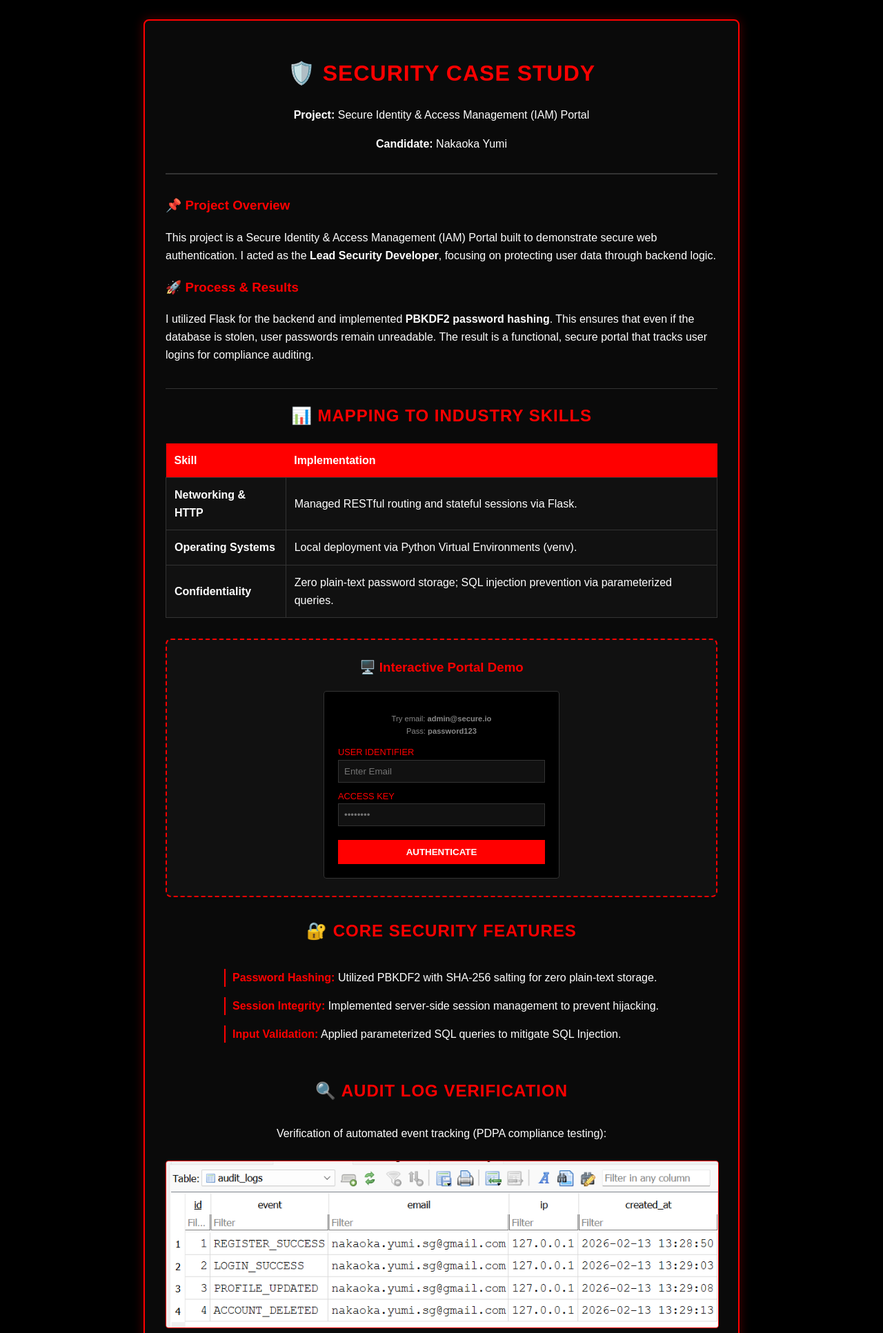
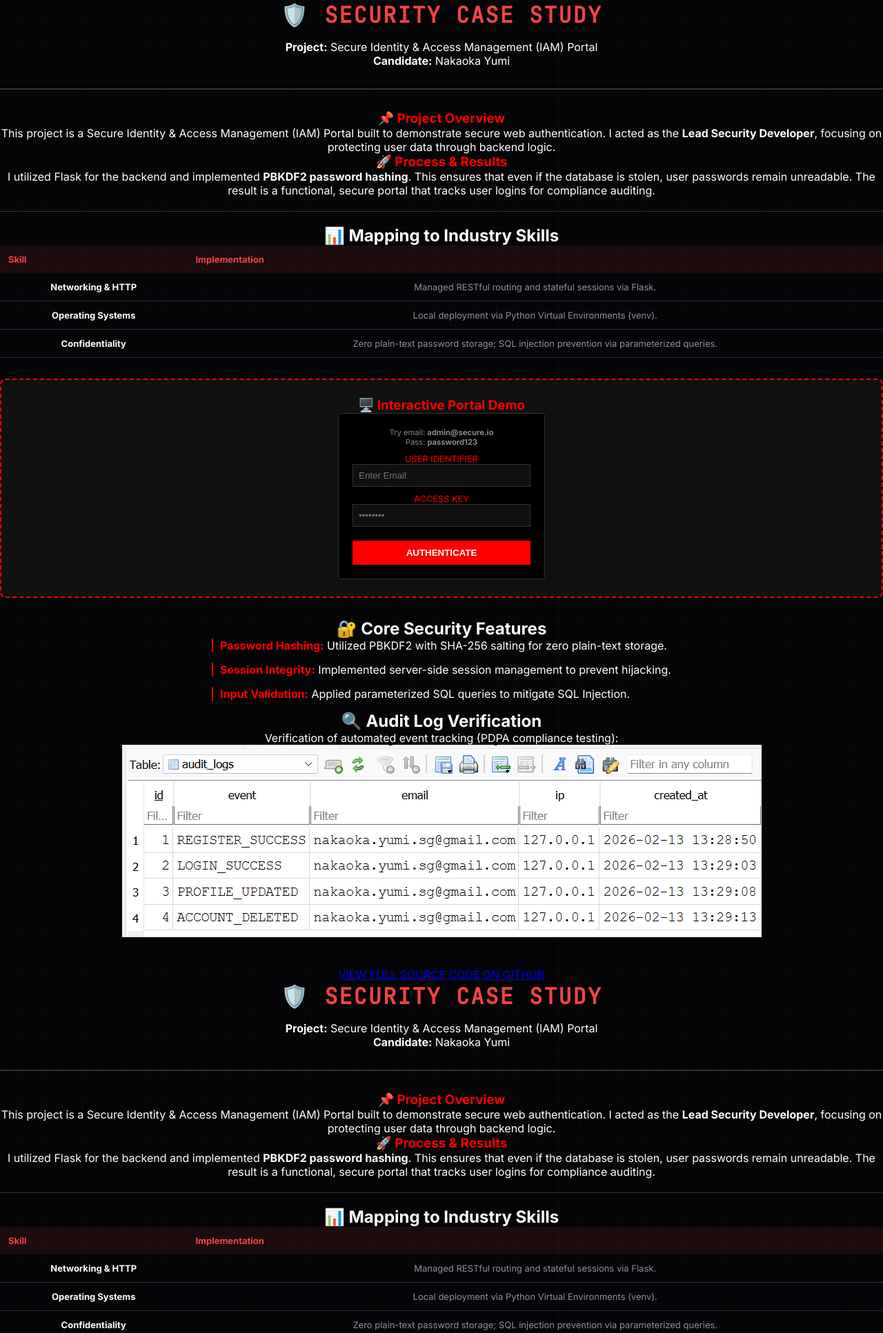
Before and after one commit to nakaokayumi/secure-identity-portal, a Flask app: template templates/index.html in a window 1280 px wide. Shown: the top 1933 px of the page at 69% size. Run offline with Flask 3, Linux system fonts and the light colour scheme; the template is opened without the code that fills it, so the values that code supplies are empty.

Commit message:
Update index.html

```diff
--- a/templates/index.html
+++ b/templates/index.html
@@ -3,19 +3,125 @@
 <head>
     <meta charset="UTF-8">
     <title>Security Portfolio | Secure IAM Portal</title>
-    <style>
-        body { background-color: #000; color: #fff; font-family: sans-serif; padding: 20px; line-height: 1.6; }
-        .box { max-width: 800px; margin: auto; border: 2px solid #ff0000; padding: 30px; background: #0a0a0a; border-radius: 8px; box-shadow: 0 0 15px rgba(255, 0, 0, 0.3); }
-        h1, h2 { color: #ff0000; text-align: center; text-transform: uppercase; letter-spacing: 1px; }
-        table { width: 100%; border-collapse: collapse; margin: 20px 0; background: #111; }
-        th { background: #ff0000; color: #fff; padding: 12px; text-align: left; }
-        td { border: 1px solid #333; padding: 12px; }
-        .screenshot-container { text-align: center; margin-top: 30px; }
-        img { width: 100%; border: 1px solid #ff0000; border-radius: 4px; margin-top: 10px; }
-        .btn { display: inline-block; color: #ff0000; text-decoration: none; border: 1px solid #ff0000; padding: 12px 24px; margin-top: 20px; font-weight: bold; border-radius: 4px; transition: 0.3s; }
-        .btn:hover { background: #ff0000; color: #fff; }
-        ul { list-style: none; padding: 0; }
-        li { margin-bottom: 15px; padding-left: 10px; border-left: 2px solid #ff0000; }
+    <!DOCTYPE html>
+<html lang="en">
+<head>
+    <meta charset="UTF-8">
+    <title>Security Portfolio | Secure IAM Portal</title>
+    <link rel="stylesheet" href="{{ url_for('static', filename='style.css') }}">
+
+</head>
+<body>
+    <div class="box">
+        <h1>🛡️ Security Case Study</h1>
+        <p style="text-align: center;"><strong>Project:</strong> Secure Identity & Access Management (IAM) Portal</p>
+        <p style="text-align: center;"><strong>Candidate:</strong> Nakaoka Yumi</p>
+
+        <hr style="border: 0.5px solid #333; margin: 30px 0;">
+
+        <section style="margin: 20px 0; border-bottom: 1px solid #333; padding-bottom: 20px;">
+            <h3 style="color: #ff0000;">📌 Project Overview</h3>
+            <p>This project is a Secure Identity & Access Management (IAM) Portal built to demonstrate secure web authentication. I acted as the <b>Lead Security Developer</b>, focusing on protecting user data through backend logic.</p>
+
+            <h3 style="color: #ff0000;">🚀 Process & Results</h3>
+            <p>I utilized Flask for the backend and implemented <b>PBKDF2 password hashing</b>. This ensures that even if the database is stolen, user passwords remain unreadable. The result is a functional, secure portal that tracks user logins for compliance auditing.</p>
+        </section>
+
+        <h2>📊 Mapping to Industry Skills</h2>
+        <table>
+            <thead>
+                <tr>
+                    <th>Skill</th>
+                    <th>Implementation</th>
+                </tr>
+            </thead>
+            <tbody>
+                <tr>
+                    <td><strong>Networking & HTTP</strong></td>
+                    <td>Managed RESTful routing and stateful sessions via Flask.</td>
+                </tr>
+                <tr>
+                    <td><strong>Operating Systems</strong></td>
+                    <td>Local deployment via Python Virtual Environments (venv).</td>
+                </tr>
+                <tr>
+                    <td><strong>Confidentiality</strong></td>
+                    <td>Zero plain-text password storage; SQL injection prevention via parameterized queries.</td>
+                </tr>
+            </tbody>
+        </table>
+
+        <div id="demo-container" style="background: #111; border: 2px dashed #ff0000; padding: 25px; margin: 30px 0; border-radius: 8px;">
+            <h3 style="color: #ff0000; text-align: center; margin-top: 0;">🖥️ Interactive Portal Demo</h3>
+
+            <div id="login-interface" style="max-width: 300px; margin: auto; padding: 20px; border: 1px solid #333; background: #000; border-radius: 4px;">
+                <p style="font-size: 0.7em; color: #888; text-align: center;">Try email: <b>admin@secure.io</b><br>Pass: <b>password123</b></p>
+
+                <label style="display: block; font-size: 0.8em; color: #ff0000; margin-top: 10px;">USER IDENTIFIER</label>
+                <input type="text" id="demo-user" placeholder="Enter Email" style="width: 100%; background: #111; border: 1px solid #333; color: #fff; padding: 8px; margin-bottom: 10px; box-sizing: border-box;">
+
+                <label style="display: block; font-size: 0.8em; color: #ff0000;">ACCESS KEY</label>
+                <input type="password" id="demo-pass" placeholder="••••••••" style="width: 100%; background: #111; border: 1px solid #333; color: #fff; padding: 8px; margin-bottom: 20px; box-sizing: border-box;">
+
+                <button onclick="runDemo()" style="width: 100%; background: #ff0000; color: #fff; border: none; padding: 10px; font-weight: bold; cursor: pointer; text-transform: uppercase;">Authenticate</button>
+            </div>
+
+            <div id="dashboard-preview" style="display: none; text-align: center; color: #00ff00; padding: 20px;">
+                <div style="font-size: 30px;">🔓</div>
+                <h4 style="margin: 10px 0;">ACCESS GRANTED</h4>
+                <p style="color: #fff; font-size: 0.8em;">User: admin@secure.io | Role: SuperAdmin</p>
+                <div style="background: #222; padding: 10px; border: 1px solid #00ff00; color: #00ff00; font-family: monospace; font-size: 0.7em; text-align: left;">
+                    [SYSTEM LOG]: Session 8421 Started...<br>
+                    [SYSTEM LOG]: PBKDF2 Hash Verified Successfully...<br>
+                    [SYSTEM LOG]: Integrity Check: OK
+                </div>
+                <button onclick="location.reload()" style="margin-top: 15px; background: transparent; border: 1px solid #fff; color: #fff; padding: 5px 10px; cursor: pointer;">Logout</button>
+            </div>
+        </div>
+
+        <h2 style="text-align: center;">🔐 Core Security Features</h2>
+        <div style="text-align: center;">
+            <ul style="list-style: none; padding: 0; display: inline-block; text-align: left;">
+                <li style="margin-bottom: 15px; padding-left: 10px; border-left: 2px solid #ff0000;">
+                    <strong style="color: #ff0000;">Password Hashing:</strong> Utilized PBKDF2 with SHA-256 salting for zero plain-text storage.
+                </li>
+                <li style="margin-bottom: 15px; padding-left: 10px; border-left: 2px solid #ff0000;">
+                    <strong style="color: #ff0000;">Session Integrity:</strong> Implemented server-side session management to prevent hijacking.
+                </li>
+                <li style="margin-bottom: 15px; padding-left: 10px; border-left: 2px solid #ff0000;">
+                    <strong style="color: #ff0000;">Input Validation:</strong> Applied parameterized SQL queries to mitigate SQL Injection.
+                </li>
+            </ul>
+        </div>
+
+        <h2>🔍 Audit Log Verification</h2>
+        <div class="screenshot-container">
+            <p>Verification of automated event tracking (PDPA compliance testing):</p>
+            <img src="./audit-log.png" alt="Security Audit Log Table">
+        </div>
+
+        <div style="text-align: center; margin-top: 40px;">
+            <a href="https://nakaokayumi.github.io/secure-identity-portal/login.html" class="btn">VIEW FULL SOURCE CODE ON GITHUB</a>
+        </div>
+    </div>
+
+    <script>
+    function runDemo() {
+        const user = document.getElementById('demo-user').value;
+        const pass = document.getElementById('demo-pass').value;
+
+        // Simple validation for interactive demo purposes
+        if(user === "admin@secure.io" && pass === "password123") {
+            document.getElementById('login-interface').style.display = 'none';
+            document.getElementById('dashboard-preview').style.display = 'block';
+        } else {
+            alert("Invalid Credentials. (Hint: See the test login credentials above the fields)");
+        }
+    }
+    </script>
+</body>
+</html>
+
     </style>
 </head>
 <body>
```
